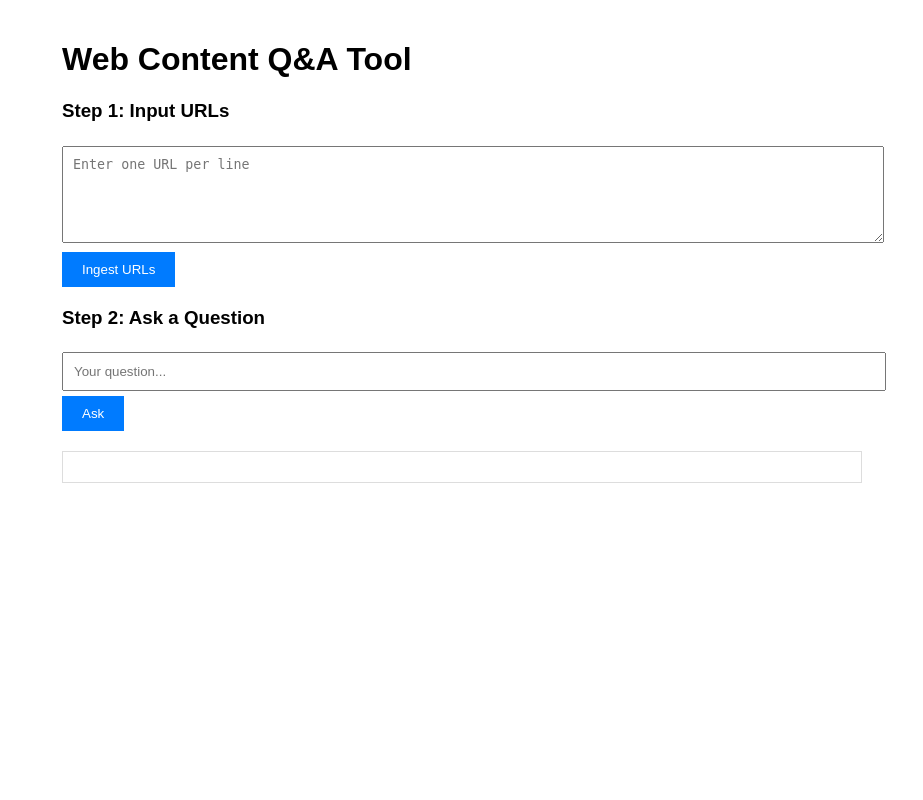
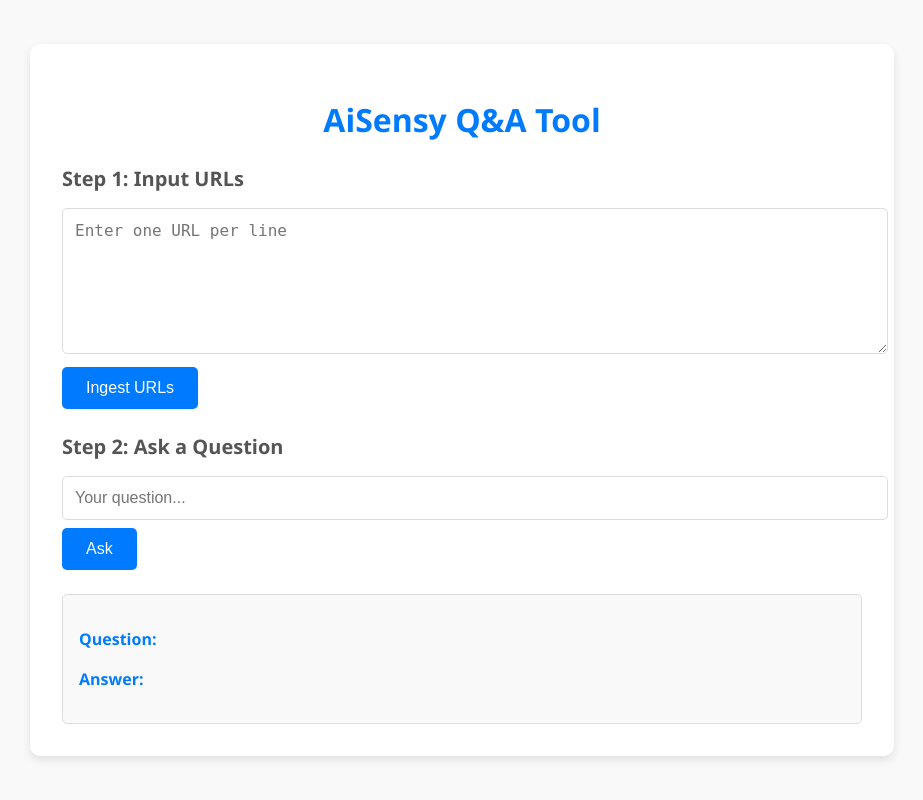
Before and after one commit to the-rebooted-coder/AI-Sample, a Flask app: page / in a window 1280 px wide. Shown: the whole page, without its empty margins (178-1101 px from the left). Run offline with Flask 3, Linux system fonts and the light colour scheme.

Commit message:
Add files via upload

```diff
--- a/templates/index.html
+++ b/templates/index.html
@@ -1,45 +1,192 @@
 <!DOCTYPE html>
-<html>
+<html lang="en">
 <head>
-    <title>Web Content Q&A Tool</title>
+    <meta charset="UTF-8">
+    <meta name="viewport" content="width=device-width, initial-scale=1.0">
+    <title>AiSensy Q&A Tool</title>
     <style>
-        body { font-family: Arial, sans-serif; max-width: 800px; margin: 0 auto; padding: 20px; }
-        .input-group { margin-bottom: 20px; }
-        textarea, input[type="text"] { width: 100%; padding: 10px; margin: 5px 0; }
-        button { padding: 10px 20px; background: #007bff; color: white; border: none; cursor: pointer; }
-        #answer { margin-top: 20px; padding: 15px; border: 1px solid #ddd; }
+        /* General Styles */
+        body {
+            font-family: 'Segoe UI', Tahoma, Geneva, Verdana, sans-serif;
+            background-color: #f9f9f9;
+            color: #333;
+            margin: 0;
+            padding: 0;
+            display: flex;
+            justify-content: center;
+            align-items: center;
+            min-height: 100vh;
+        }
+
+        .container {
+            max-width: 800px;
+            width: 100%;
+            background: #fff;
+            padding: 2rem;
+            border-radius: 10px;
+            box-shadow: 0 4px 10px rgba(0, 0, 0, 0.1);
+        }
+
+        h1 {
+            font-size: 2rem;
+            color: #007bff;
+            margin-bottom: 1.5rem;
+            text-align: center;
+        }
+
+        h3 {
+            font-size: 1.25rem;
+            color: #555;
+            margin-bottom: 0.5rem;
+        }
+
+        /* Input Group Styles */
+        .input-group {
+            margin-bottom: 1.5rem;
+        }
+
+        textarea, input[type="text"] {
+            width: 100%;
+            padding: 0.75rem;
+            margin: 0.5rem 0;
+            border: 1px solid #ddd;
+            border-radius: 5px;
+            font-size: 1rem;
+            transition: border-color 0.3s ease;
+        }
+
+        textarea:focus, input[type="text"]:focus {
+            border-color: #007bff;
+            outline: none;
+        }
+
+        textarea {
+            resize: vertical;
+            min-height: 120px;
+        }
+
+        /* Button Styles */
+        button {
+            padding: 0.75rem 1.5rem;
+            background: #007bff;
+            color: #fff;
+            border: none;
+            border-radius: 5px;
+            font-size: 1rem;
+            cursor: pointer;
+            transition: background 0.3s ease;
+        }
+
+        button:hover {
+            background: #0056b3;
+        }
+
+        /* Answer Section Styles */
+        #answer {
+            margin-top: 1.5rem;
+            padding: 1rem;
+            border: 1px solid #ddd;
+            border-radius: 5px;
+            background: #f9f9f9;
+            font-size: 1rem;
+            line-height: 1.5;
+        }
+
+        #answer strong {
+            color: #007bff;
+        }
+
+        /* Status Messages */
+        .status {
+            margin-top: 0.5rem;
+            font-size: 0.9rem;
+            color: #555;
+        }
+
+        .status.error {
+            color: #dc3545;
+        }
+
+        .status.success {
+            color: #28a745;
+        }
     </style>
 </head>
 <body>
-    <h1>Web Content Q&A Tool</h1>
+    <div class="container">
+        <h1>AiSensy Q&A Tool</h1>
 
+        <!-- Step 1: Input URLs -->
         <div class="input-group">
             <h3>Step 1: Input URLs</h3>
             <textarea id="urls" rows="5" placeholder="Enter one URL per line"></textarea>
             <button onclick="ingestUrls()">Ingest URLs</button>
+            <p id="ingest-status" class="status"></p>
         </div>
 
+        <!-- Step 2: Ask a Question -->
         <div class="input-group">
             <h3>Step 2: Ask a Question</h3>
             <input type="text" id="question" placeholder="Your question...">
             <button onclick="askQuestion()">Ask</button>
+            <p id="question-status" class="status"></p>
         </div>
 
-    <div id="answer"></div>
+        <!-- Answer Section -->
+        <div id="answer">
+            <p><strong>Question:</strong> <span id="question-text"></span></p>
+            <p><strong>Answer:</strong> <span id="answer-text"></span></p>
+        </div>
+    </div>
 
     <script>
         async function ingestUrls() {
             const urls = document.getElementById('urls').value.split('\n').filter(url => url.trim());
+            if (urls.length === 0) {
+                document.getElementById('ingest-status').textContent = "Please enter at least one URL.";
+                document.getElementById('ingest-status').className = "status error";
+                return;
+            }
+
+            document.getElementById('ingest-status').textContent = "Ingesting URLs...";
+            document.getElementById('ingest-status').className = "status";
+
+            try {
                 const response = await fetch('/ingest', {
                     method: 'POST',
                     headers: { 'Content-Type': 'application/json' },
                     body: JSON.stringify({ urls })
                 });
-            alert(await response.text());
+
+                const data = await response.json();
+                if (response.ok) {
+                    document.getElementById('ingest-status').textContent = data.message || "URLs ingested successfully!";
+                    document.getElementById('ingest-status').className = "status success";
+                } else {
+                    document.getElementById('ingest-status').textContent = data.error || "Failed to ingest URLs.";
+                    document.getElementById('ingest-status').className = "status error";
+                }
+            } catch (error) {
+                document.getElementById('ingest-status').textContent = "An error occurred while ingesting URLs.";
+                document.getElementById('ingest-status').className = "status error";
+                console.error(error);
+            }
         }
 
         async function askQuestion() {
             const question = document.getElementById('question').value;
+            if (!question) {
+                document.getElementById('question-status').textContent = "Please enter a question.";
+                document.getElementById('question-status').className = "status error";
+                return;
+            }
+
+            document.getElementById('question-text').textContent = question;
+            document.getElementById('answer-text').textContent = "";
+            document.getElementById('question-status').textContent = "Asking question...";
+            document.getElementById('question-status').className = "status";
+
+            try {
                 const response = await fetch('/ask', {
                     method: 'POST',
                     headers: { 'Content-Type': 'application/json' },
@@ -47,8 +194,19 @@
                 });
 
                 const data = await response.json();
-            document.getElementById('answer').innerHTML =
-                data.answer || data.error || "No answer found in the provided content";
+                if (response.ok) {
+                    document.getElementById('answer-text').textContent = data.answer || "No answer found.";
+                    document.getElementById('question-status').textContent = "Success!";
+                    document.getElementById('question-status').className = "status success";
+                } else {
+                    document.getElementById('question-status').textContent = data.error || "Failed to get an answer.";
+                    document.getElementById('question-status').className = "status error";
+                }
+            } catch (error) {
+                document.getElementById('question-status').textContent = "An error occurred while asking the question.";
+                document.getElementById('question-status').className = "status error";
+                console.error(error);
+            }
         }
     </script>
 </body>
```
Lines whose indentation alone changed are shown as unchanged.
